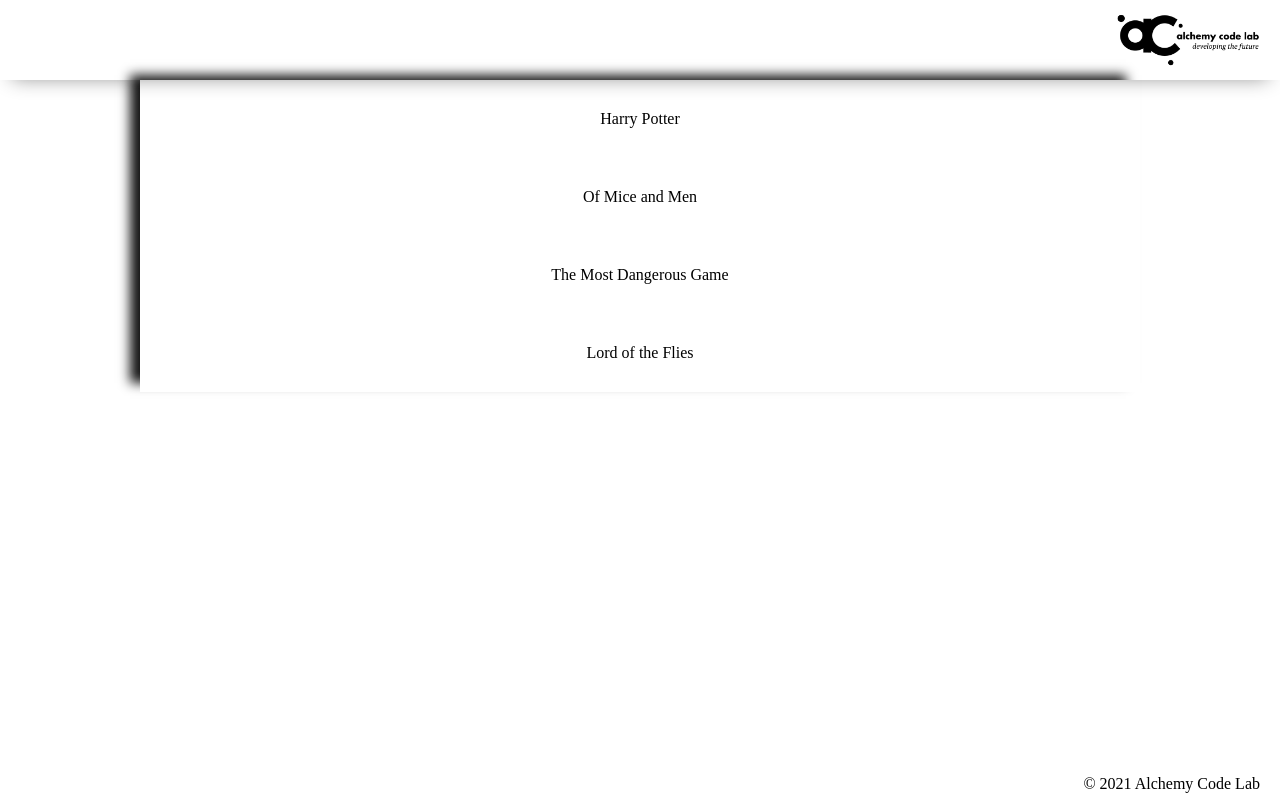
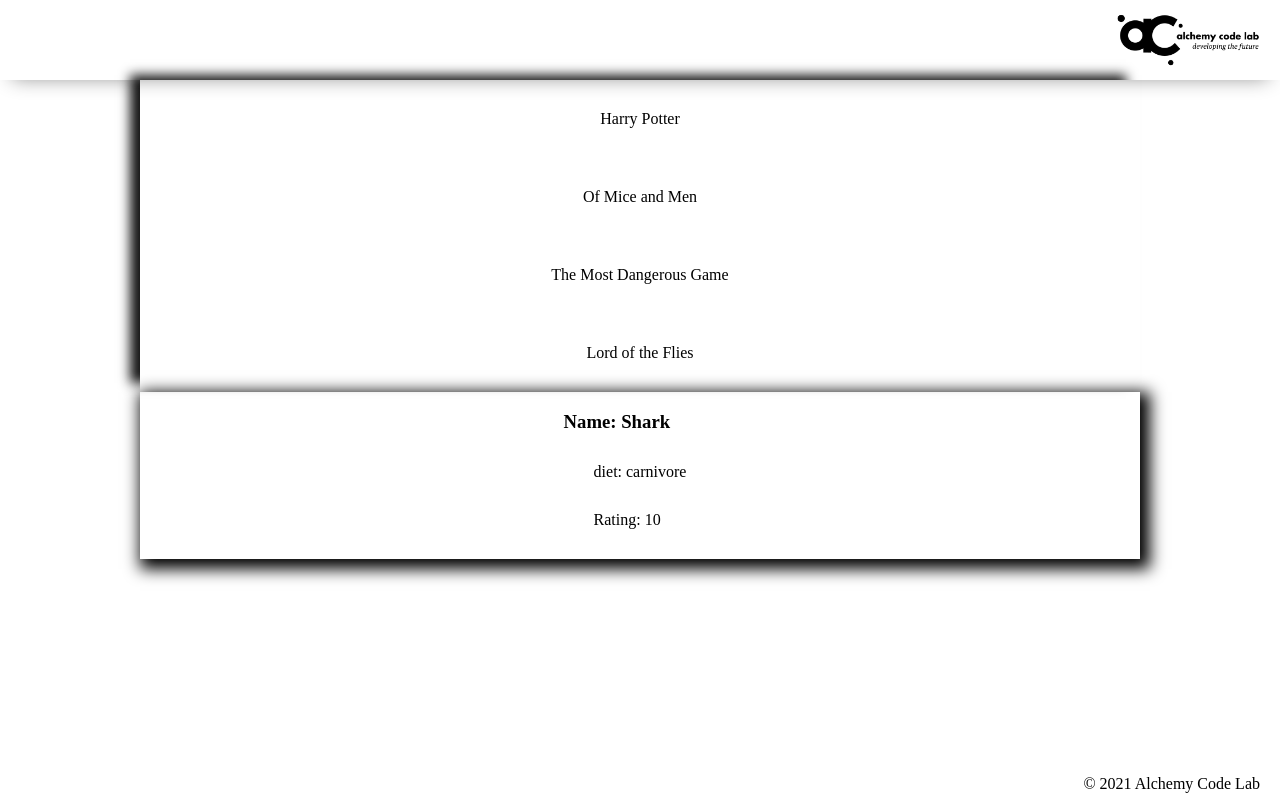
Before and after one commit to taha-amin/list-display-practice, a website with bundled scripts: page index.html in a window 1280 px wide. Built offline with nearby package versions, Linux system fonts and the light colour scheme.

Commit message:
hardcoded HTML with section class, h3 and p tags. Added box-shadow to style.css file.

```diff
--- a/index.html
+++ b/index.html
@@ -21,9 +21,19 @@
         </div>
     </header>
     <main>
+        <!-- books data -->
         <section class="books-list">
             <div id="list-of-books"></div>
             <!-- <p>Harry Potter</p> -->
+        </section>
+
+        <!-- animals-data -->
+        <section class="animals-list">
+            <div id="list-of-animals">
+                <h3>Name: Shark</h3>
+                <p>diet: carnivore</p>
+                <p>Rating: 10</p>
+            </div>
         </section>
     </main>
     <footer>
--- a/styles/style.css
+++ b/styles/style.css
@@ -115,3 +115,7 @@ footer {
 .books-list {
     box-shadow: -12px -7px 11px -2px rgba(0,0,0,0.92);
 }
+
+.animals-list {
+    box-shadow: 5px 5px 15px 5px #000000;
+}
```
